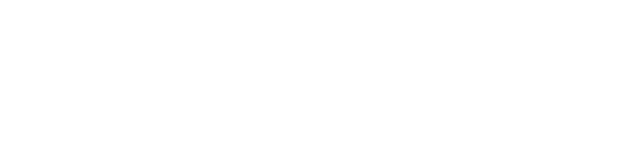
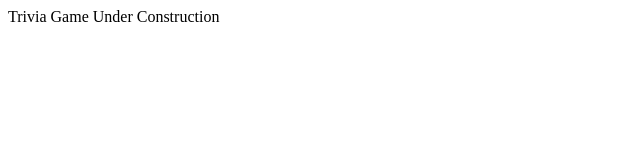
Before and after one commit to itsbillp/Game-Trivia, a plain HTML site: page index.html in a window 1280 px wide. Shown: the whole page, without its empty margins (0-640 px from the left). Drawn offline with Linux system fonts and the light colour scheme.

Commit message:
Update index.html

```diff
--- a/index.html
+++ b/index.html
@@ -7,6 +7,6 @@
     <title>Document</title>
 </head>
 <body>
-
+  Trivia Game Under Construction
 </body>
 </html>
```
